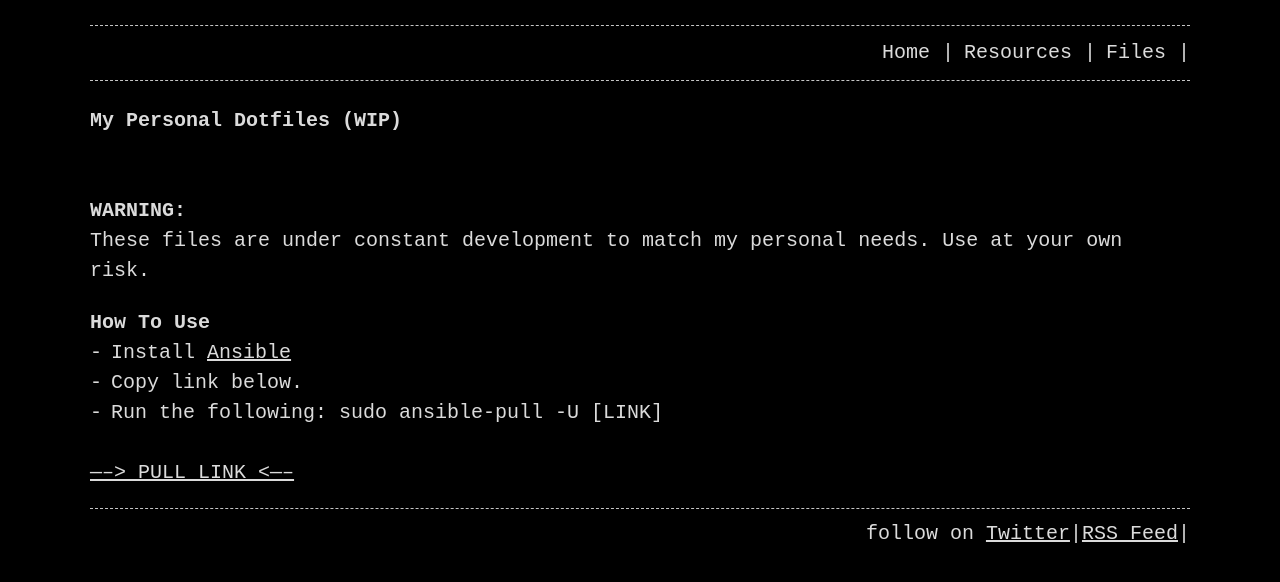
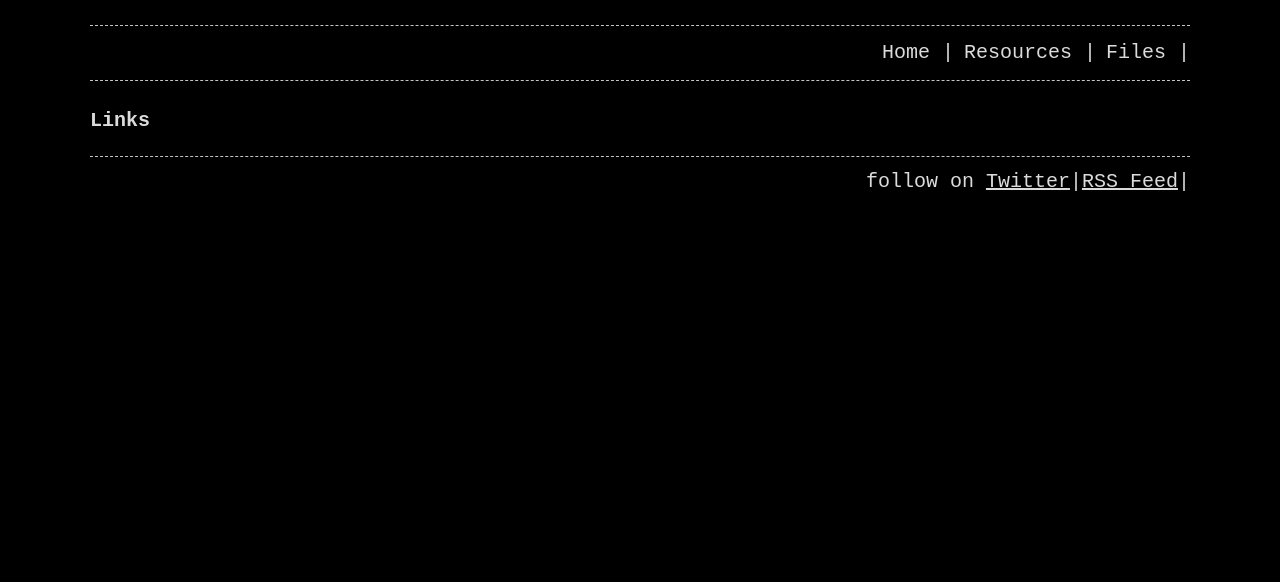
Before and after one commit to 0x7C2f/0x7C2f.github.io.old, a Jekyll site: the page built from pages/links.md, in a window 1280 px wide. Shown: the top 582 px of the page. Built offline with Jekyll 4.4.1, drawn with Linux system fonts in a browser that asks for light colours.

Commit message:
update links.md

```diff
--- a/pages/links.md
+++ b/pages/links.md
@@ -1,20 +1,6 @@
 ---
+title: Links
 layout: page
-title: Dotfiles
-permalink: /dotfiles/
+permalink: /links/
 ---
-# My Personal Dotfiles (WIP)
-<br>
-**WARNING:**
-These files are under constant development to match my personal needs. Use at your own risk.
-
-## How To Use
-- Install [Ansible](https://docs.ansible.com/ansible/latest/cli/ansible-pull.html)
-- Copy link below.
-- Run the following:
-    <code>
-    sudo ansible-pull -U [LINK]
-    </code>
-<br>
-<br>
-<a href="https://github.com/0x7C2f/dotfiles">-----> PULL LINK <-----</a>
+# Links
```
